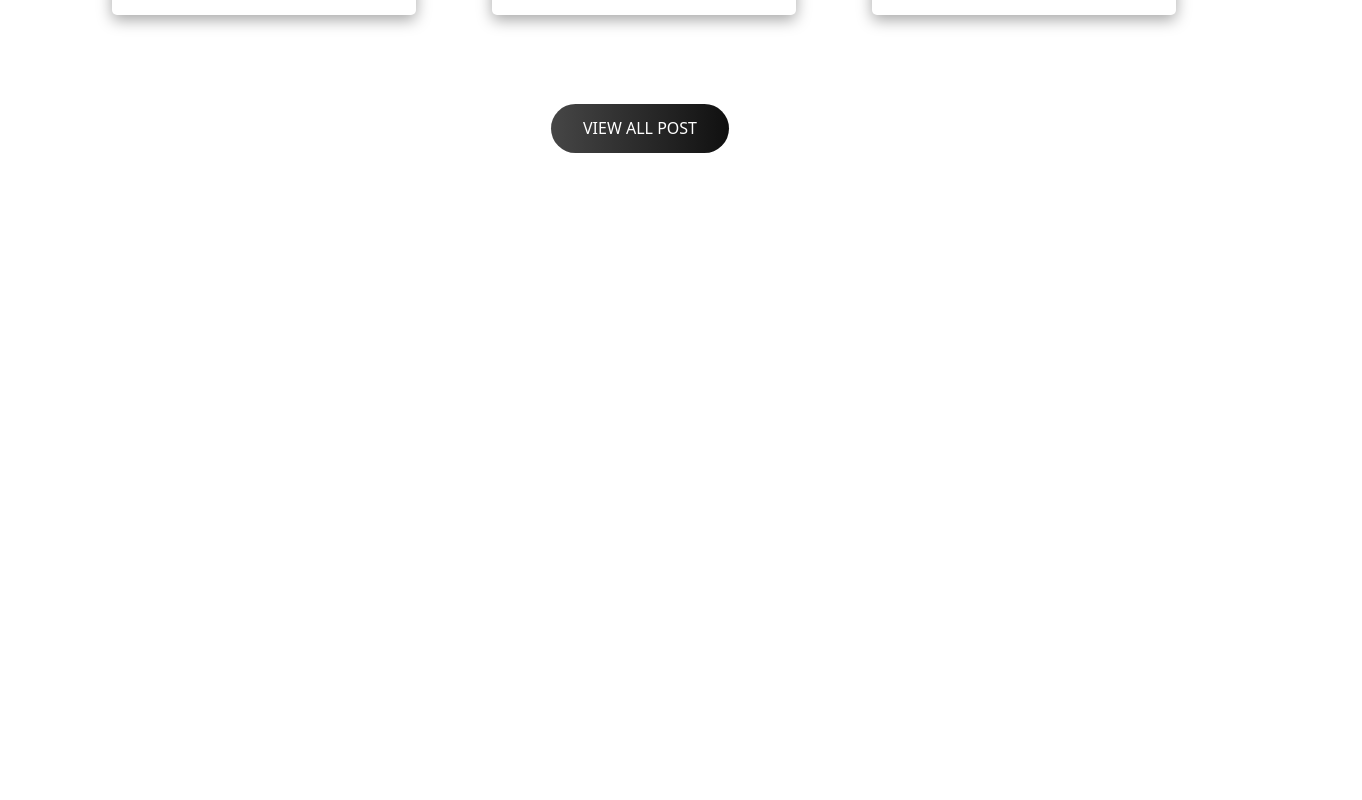
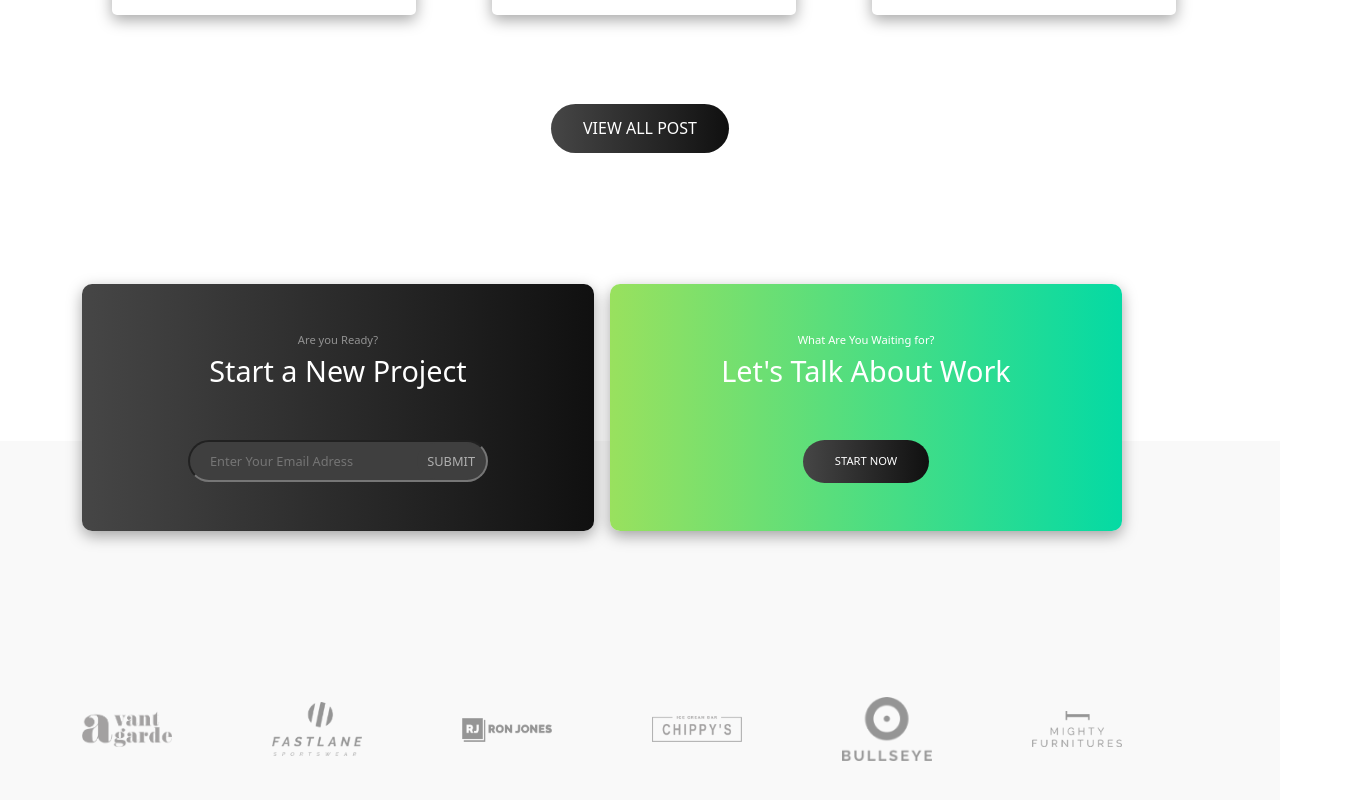
Before and after one commit to silvanoguel/proj-html-vuejs, a Vue app: page / in a window 1280 px wide. Shown: the part 5238-6038 px from the top of the page, 1362 px wide, since content can reach past the window. Before the commit the page ends 5471 px from the top, so only its background shows below. Built offline with nearby package versions, Linux system fonts and the light colour scheme.

Commit message:
add:clients section

```diff
--- a/src/App.vue
+++ b/src/App.vue
@@ -9,6 +9,7 @@ import AppPrices from "./components/AppPrices.vue";
 import AppChat from "./components/AppChat.vue";
 import AppTestimony from "./components/AppTestimony.vue";
 import AppBlog from "./components/AppBlog.vue";
+import AppClients from "./components/AppClients.vue";
 
 
 
@@ -24,6 +25,8 @@ export default {
     AppChat,
     AppTestimony,
     AppBlog,
+    AppClients,
+
 }
 }
 
@@ -40,6 +43,7 @@ export default {
     <AppChat />
     <AppTestimony />
     <AppBlog />
+    <AppClients />
 
 </template>
 
--- a/src/components/AppBlog.vue
+++ b/src/components/AppBlog.vue
@@ -89,7 +89,7 @@ export default {
 
 .blog {
     padding-top: 7rem;
-    padding-bottom: 5rem;
+    padding-bottom: 18rem;
 }
 .lines {
     justify-content: center;
--- /dev/null
+++ b/src/components/AppClients.vue
@@ -0,0 +1,172 @@
+<script>
+
+export default {
+    name: "AppClients",
+}
+</script>
+
+
+<template>
+
+    <div class="clients">
+
+        <div class="container">
+
+            <div class="work-actions d-flex">
+
+
+                <div class="input-section text-center py-5 me-3 d-flex flex-column">
+                    <div class="input-text">
+                        <span>Are you Ready?</span>
+                    </div>
+                    <div class="input-title pb-5">
+                        <span>Start a New Project</span>
+                    </div>
+                    <div class="custom-input">
+                        <input type="text" class="custom-search-input " placeholder="Enter Your Email Adress">
+                        <button class="custom-search-botton" type="submit">SUBMIT</button>
+                    </div>
+                </div>
+
+                <div class="work-section text-center py-5 me-3 d-flex flex-column">
+                    <div class="work-text">
+                        <span>What Are You Waiting for?</span>
+                    </div>
+                    <div class="work-title pb-5">
+                        <span>Let's Talk About Work</span>
+                    </div>
+                    <div class="work-button">
+                        <button class="black-button">START NOW</button>
+                    </div>
+                </div>
+
+
+
+            </div>
+
+
+
+            <!-- Clients -->
+            <div class="row d-flex align-items-center">
+                <div class="col-2">
+                    <img src="../assets/img/client-1-2x.png" alt="">
+                </div>
+                <div class="col-2">
+                    <img src="../assets/img/client-9-2x.png" alt="">
+                </div>
+                <div class="col-2">
+                    <img src="../assets/img/client-7-2x.png" alt="">
+                </div>
+                <div class="col-2">
+                    <img src="../assets/img/client-3-2x.png" alt="">
+                </div>
+                <div class="col-2">
+                    <img src="../assets/img/client-4-2x.png" alt="">
+                </div>
+                <div class="col-2">
+                    <img src="../assets/img/client-5-2x.png" alt="">
+                </div>
+            </div>
+            <!-- /Clients -->
+
+        </div>
+
+    </div>
+
+
+</template>
+
+
+<style scoped lang="scss">
+@use '../styles/partials/variables' as *;
+
+.clients {
+    padding-top: 16rem;
+    padding-bottom: 8rem;
+    background-color: #F9F9F9;
+    position: relative;
+}
+img {
+    width: 90px;
+}
+
+.work-actions {
+    position: absolute;
+    bottom: 80%;
+    width: 100%;
+}
+
+.input-section {
+    width: 40%;
+    background: $black-gradient;
+    border-radius: 10px;
+    box-shadow: rgba(0, 0, 0, 0.35) 0px 5px 15px;
+    align-items: center;
+}
+.work-section {
+    width: 40%;
+    background: $green-gradient;
+    border-radius: 10px;
+    box-shadow: rgba(0, 0, 0, 0.35) 0px 5px 15px;
+    align-items: center;
+}
+
+.input-text {
+    font-size: 0.7rem;
+    color:#929292
+}
+.input-title {
+    font-size: 1.8rem;
+    color: white;
+}
+.work-text {
+    font-size: 0.7rem;
+    color: white;
+}
+.work-title {
+    font-size: 1.8rem;
+    color: white;
+}
+
+
+.custom-input {
+  position: relative;
+  width: 300px;
+}
+.custom-search-input {
+  width: 100%;
+  border-radius: 100px;
+  padding: 10px 100px 10px 20px;
+  line-height: 1;
+  outline: none;
+  background-color:#3F3F3F;
+  color: white;
+  font-size: 0.8rem;
+}
+.custom-search-botton {
+  position: absolute;
+  right: 3px;
+  top: 3px;
+  bottom: 3px;
+  border: 0;
+  color: #AFAFAF;
+  font-size: 0.8rem;
+  background-color:#3F3F3F;
+  outline: none;
+  margin: 0;
+  padding: 0 10px;
+  border-radius: 100px;
+  z-index: 2;
+}
+
+.black-button {
+    background: $black-gradient;
+    color: white;
+    border-radius: 30px;
+    border: none;
+    padding: 0.8rem 2rem;
+    font-size: 0.7rem;
+}
+
+
+</style>
--- a/src/styles/general.scss
+++ b/src/styles/general.scss
@@ -1,3 +1,7 @@
 @import "bootstrap/scss/bootstrap";
 
-@import "node_modules/@fortawesome/fontawesome-free/css/all.css"
+@import "node_modules/@fortawesome/fontawesome-free/css/all.css";
+
+body {
+    overflow-x:hidden;
+}
```
Lines whose indentation alone changed are shown as unchanged.
